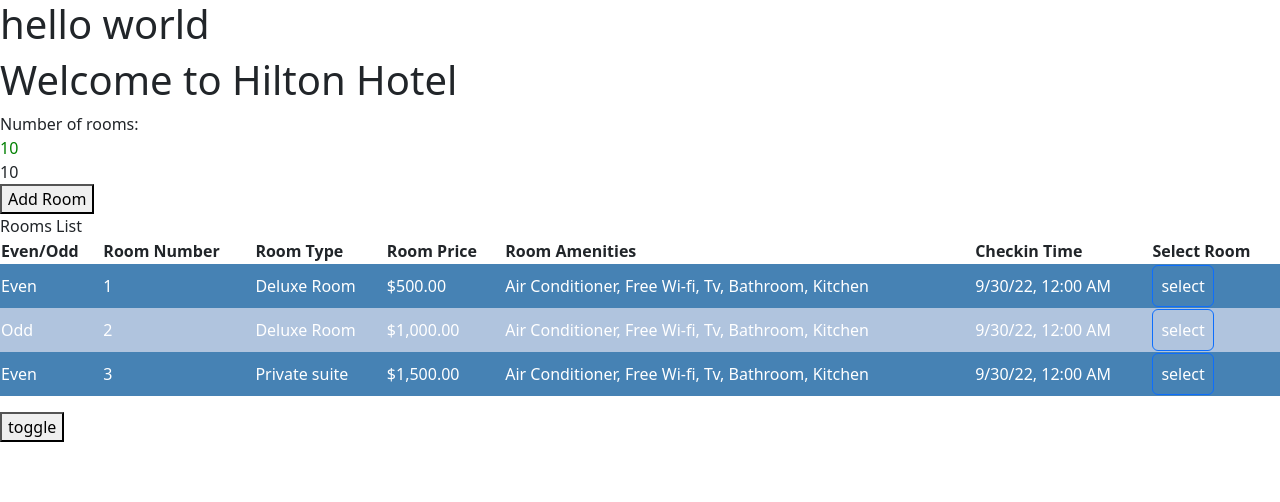
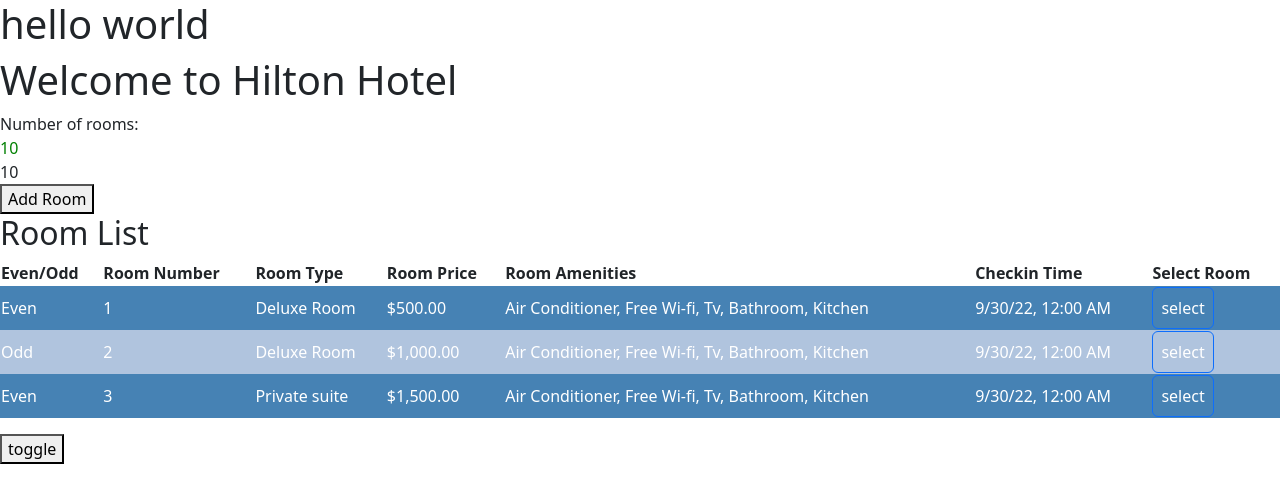
Before and after one commit to SamsonAyodele/My-APP, an Angular app: page / in a window 1280 px wide. Shown: the top 502 px of the page. Built offline with nearby package versions, Linux system fonts and the light colour scheme.

Commit message:
modified

```diff
--- a/src/app/rooms/rooms-list/rooms-list.component.html
+++ b/src/app/rooms/rooms-list/rooms-list.component.html
@@ -1,6 +1,6 @@
 <!-- <p>rooms-list works!</p> -->
 
-Rooms List
+<h2>{{ title }}</h2>
 <!-- {{roomList}} -->
 <table class="table">
   <tr>
--- a/src/app/rooms/rooms-list/rooms-list.component.ts
+++ b/src/app/rooms/rooms-list/rooms-list.component.ts
@@ -1,5 +1,5 @@
 import { RoomList } from './../rooms';
-import { ChangeDetectionStrategy, Component, EventEmitter, Input, OnInit, Output } from '@angular/core';
+import { ChangeDetectionStrategy, Component, EventEmitter, Input, OnInit, Output, SimpleChange } from '@angular/core';
 
 
 @Component({
@@ -12,9 +12,16 @@
 
   @Input() rooms: RoomList[] = []
 
+  @Input() title: string = '';
+
   @Output() selectedRoom = new EventEmitter<RoomList>();
 
   constructor() { }
+
+  ngOnChanges(changes:SimpleChange): void {
+    console.log(changes);
+
+  }
 
   ngOnInit(): void {
   }
--- a/src/app/rooms/rooms.component.html
+++ b/src/app/rooms/rooms.component.html
@@ -18,7 +18,7 @@
 </div>
 
 <div *ngIf="rooms.availableRooms > 0">
-  <app-rooms-list [rooms]="roomList"
+  <app-rooms-list [rooms]="roomList" [title] = "title"
   (selectedRoom)="selectRoom($event)">
   </app-rooms-list>
 </div>
--- a/src/app/rooms/rooms.component.ts
+++ b/src/app/rooms/rooms.component.ts
@@ -21,6 +21,8 @@
     availableRooms: 10,
     bookedRooms: 5,
   }
+
+  title = 'Room List';
 
   roomList: RoomList[] = [
     {
@@ -59,6 +61,7 @@
 
   toggle() {
     this.hideRooms = !this.hideRooms;
+    this.title = "Rooms List";
   }
 
   selectRoom(room: RoomList) {
```
